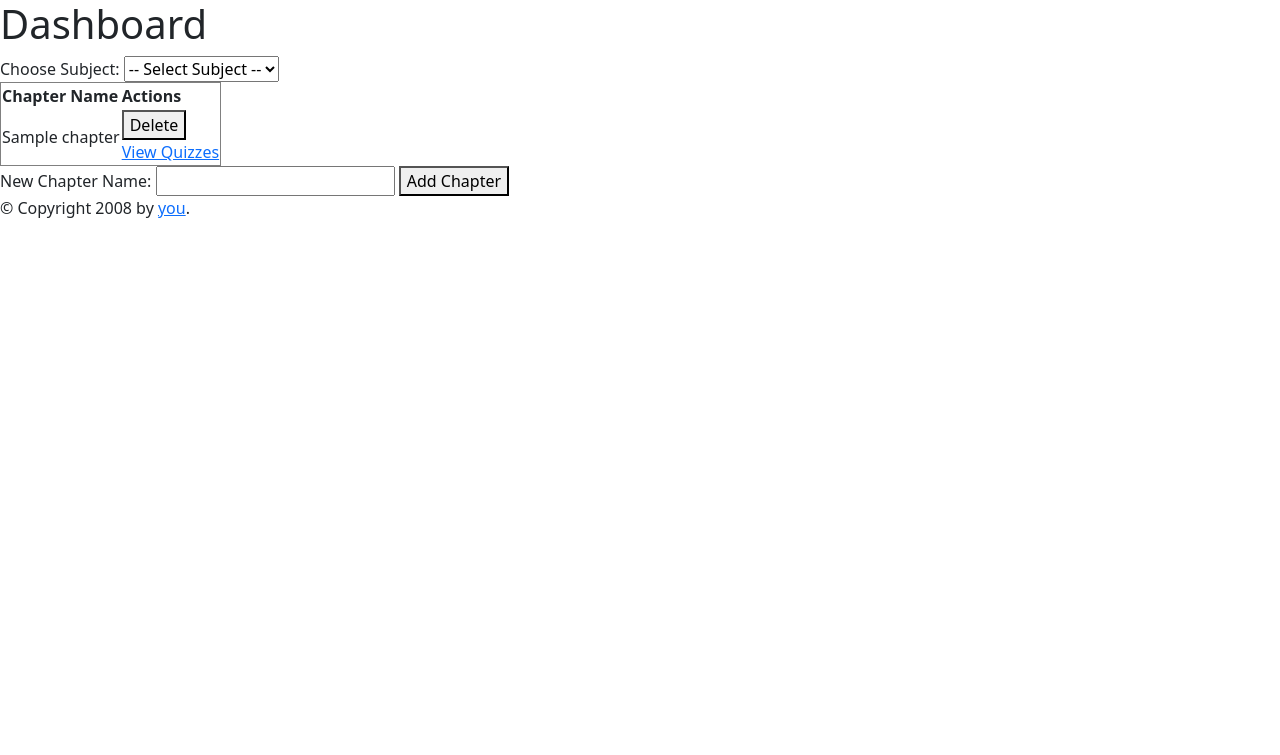
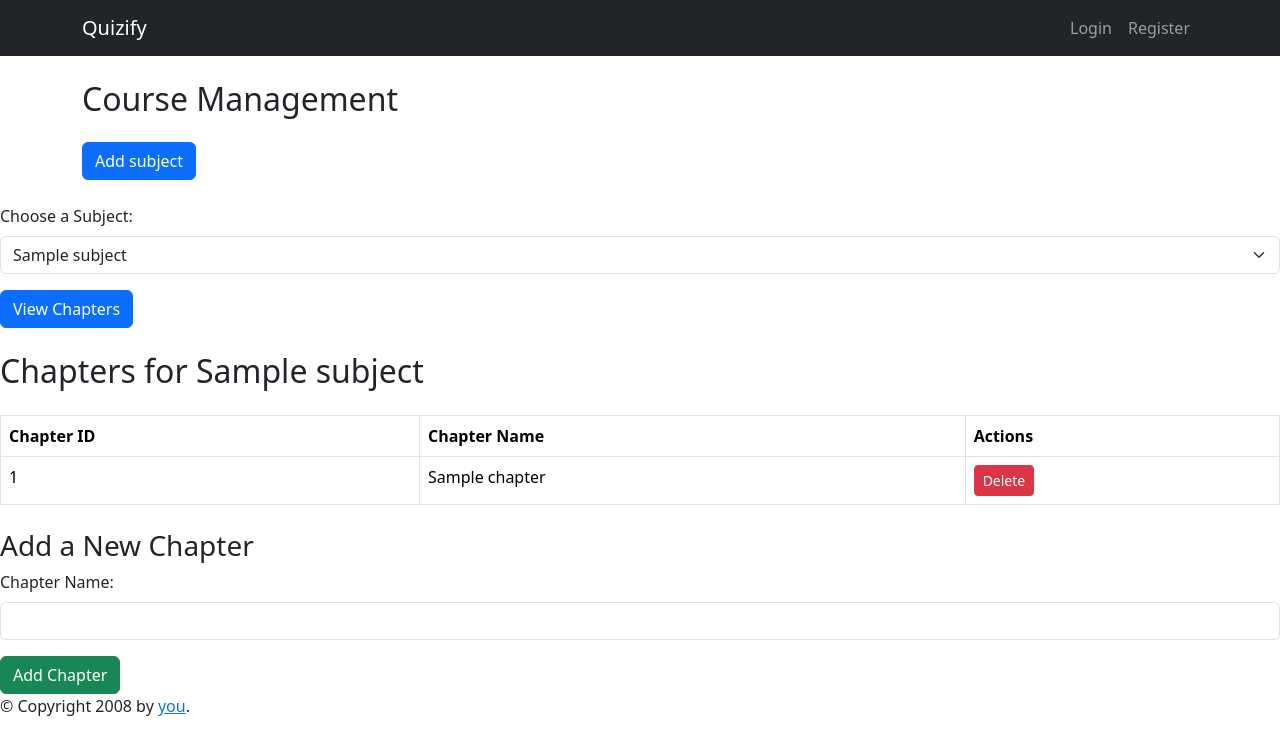
Before and after one commit to devotedayush/Quiz-Master-Mad1, a Flask app: template templates/admin/dashboard.html in a window 1280 px wide. Shown: the top 755 px of the page. Run offline with Flask 3, Linux system fonts and the light colour scheme; tables that the repository leaves empty hold one stand-in row (values such as "Sample post"); the template is opened without the code that fills it: values that come from a table or form of the project are taken from there, most other values are stand-ins (such as "Sample title", 1, 10 or a date in 2020).

Commit message:
" fixed chapter view for each subject, also putin in a landing page and nav bar" left is current subject error

```diff
--- a/app.py
+++ b/app.py
@@ -1,5 +1,5 @@
 # import Flask
-from flask import Flask
+from flask import Flask, render_template
 # setup config, to get config object
 from config import Config
 # setup database object, without inheriting flask app instance
@@ -20,8 +20,14 @@ def create_app():
     with app.app_context():
         db.create_all()
         create_admin_if_not_exists()
+    # define the base route.
+    @app.route("/")
+    def landing_page():
+        return render_template("landing_page.html")
     # return full fledged app.
     return app
+
+
 
 if __name__ == "__main__":
     app = create_app()
--- a/templates/admin/dashboard.html
+++ b/templates/admin/dashboard.html
@@ -1,26 +1,66 @@
-{% extends "base.html" %}
+{% extends 'base.html' %}
 {% block content %}
-    <h1>Dashboard</h1>
+<div class="container my-4">
+    <h2 class="mb-4">Course Management</h1>
+    <!-- Button trigger modal -->
+    <button type="button" class="btn btn-primary" data-bs-toggle="modal" data-bs-target="#addSubjectModal"> Add subject
+    </button>
+    <!-- Modal -->
+    <div class="modal fade" id="addSubjectModal" tabindex="-1" aria-labelledby="addSubjectModalLabel" aria-hidden="true">
+        <div class="modal-dialog">
+            <div class="modal-content">
+                <div class="modal-header">
+                    <h1 class="modal-title fs-5" id="exampleModalLabel">Modal title</h1>
+                    <button type="button" class="btn-close" data-bs-dismiss="modal" aria-label="Close"></button>
+                </div>
+                <div class="modal-body">
+                    <!--form has method(post), action(backedurl to send the post), and id( to fetch it)-->
+                    <form id="addedSubject" action="{{ url_for('admin.add_subject')}}" method="POST">
+                        <!-- for and id pair to attach label with input-->
+                        <div class="mb-3">
+                            <label for="subjectName" class="form-label">Subject Name</label>
+                            <input type="text" class="form-control" id="subjectName" name="subject_name">
+                        </div>
+                        <label for="degreeSelector" class="form-label">Degree Level</label>
+                        <select class="form-select" id="degreeSelector" aria-label="Choose a Degree" name="degree_id">
+                            {% for degree in degrees %} <!-- refrencing each row as object-->
+                            <option value="{{ degree.degree_id }}">{{ degree.degree_level }}</option>
+                            {% endfor %}
+                        </select>
+                        </div>
+                        <div class="modal-footer">
+                            <button type="button" class="btn btn-secondary" data-bs-dismiss="modal">Cancel</button>
+                            <button type="submit" class="btn btn-primary">Add Subject</button>
+                        </div>
+                    </form>
+                </div>
+            </div>
+        </div>
+    </div>
+    <!-- Subject Selection Form -->
+    <div>
+        <form method="POST" action="{{ url_for('admin.get_chapters')}}" class="mb-4">
+            <div class="mb-3">
+                <label for="subject" class="form-label">Choose a Subject:</label>
+                <select name="subject_id" id="subject" class="form-select" required>
+                    {% for subject in subjects %}
+                    <option value="{{ subject.subject_id }}">{{ subject.subject_name }}</option>
+                    {% endfor %}
+                </select>
+            </div>
+            <button type="submit" class="btn btn-primary">View Chapters</button>
+        </form>
+    </div>
 
-    <!-- Subject Selector -->
-    <form method="POST" action="{{ url_for('admin.dashboard') }}">
-        <label for="subject_id">Choose Subject:</label>
-        <select name="subject_id" id="subject_id" onchange="this.form.submit()">
-            <option value="">-- Select Subject --</option>
-            {% for subject in subjects %}
-            <option value="{{ subject.subject_id }}" {% if selected_subject_id==subject.subject_id|string %}selected{% endif
-                %}>
-                {{ subject.subject }}
-            </option>
-            {% endfor %}
-        </select>
-    </form>
-
-    <!-- Chapters Table -->
+    <!-- Display Chapters if a subject is selected -->
     {% if chapters %}
-    <table border="1">
+    <div class="mb-4">
+    <h2 >Chapters for {{ current_subject.subject_name }}</h2>
+    </div>
+    <table class="table table-bordered">
         <thead>
             <tr>
+                <th>Chapter ID</th>
                 <th>Chapter Name</th>
                 <th>Actions</th>
             </tr>
@@ -28,27 +68,41 @@
         <tbody>
             {% for chapter in chapters %}
             <tr>
+                <td>{{ chapter.chapter_id }}</td>
                 <td>{{ chapter.chapter_name }}</td>
                 <td>
-                    <form method="POST" action="{{ url_for('delete_chapter', chapter_id=chapter.chapter_id) }}">
-                        <button type="submit">Delete</button>
+                    <!-- Delete Chapter Form -->
+                    <form method="POST" action="/admin/delete_chapter" class="d-inline">
+                        <input type="hidden" name="chapter_id" value="{{ chapter.chapter_id }}">
+                        <button type="submit" class="btn btn-danger btn-sm">Delete</button>
                     </form>
-                    <a href="#">View Quizzes</a>
-                    <!-- {{ url_for('view_quizzes', chapter_id=chapter.chapter_id) }}-->
                 </td>
             </tr>
             {% endfor %}
         </tbody>
     </table>
-    {% endif %}
 
-    <!-- Add New Chapter -->
-    {% if selected_subject_id %}
-    <form method="POST" action="{{ url_for('add_chapter') }}">
-        <input type="hidden" name="subject_id" value="{{ selected_subject_id }}">
-        <label for="chapter_name">New Chapter Name:</label>
-        <input type="text" id="chapter_name" name="chapter_name" required>
-        <button type="submit">Add Chapter</button>
+
+    <!-- Add Chapter Form -->
+    <h3 class="mt-4">Add a New Chapter</h3>
+    <form method="POST" action="/admin/add_chapter">
+        <input type="hidden" name="subject_id" value="{{ current_subject.subject_id }}">
+        <div class="mb-3">
+            <label for="chapter_name" class="form-label">Chapter Name:</label>
+            <input type="text" name="chapter_name" id="chapter_name" class="form-control" required>
+        </div>
+        <button type="submit" class="btn btn-success">Add Chapter</button>
+    </form>
+    {% else %}
+    <h1> There are no Chapters with in the chose subject</h1>
+    <h3 class="mt-4">Add a New Chapter</h3>
+    <form method="POST" action="/admin/add_chapter">
+        <input type="hidden" name="subject_id" value="{{ current_subject.subject_id }}">
+        <div class="mb-3">
+            <label for="chapter_name" class="form-label">Chapter Name:</label>
+            <input type="text" name="chapter_name" id="chapter_name" class="form-control" required>
+        </div>
+        <button type="submit" class="btn btn-success">Add Chapter</button>
     </form>
     {% endif %}
 {% endblock %}
--- a/templates/base.html
+++ b/templates/base.html
@@ -10,6 +10,7 @@
 </head>
 
 <body>
+    {% include 'navbar.html' %}
     <div id="content">{% block content %}{% endblock %}</div>
     <div id="footer">
         {% block footer %}
--- /dev/null
+++ b/templates/navbar.html
@@ -0,0 +1,42 @@
+<nav class="navbar navbar-expand-lg navbar-dark bg-dark">
+    <div class="container">
+        <a class="navbar-brand" href="#">Quizify</a>
+        <button class="navbar-toggler" type="button" data-bs-toggle="collapse" data-bs-target="#navbarNav">
+            <span class="navbar-toggler-icon"></span>
+        </button>
+        <div class="collapse navbar-collapse" id="navbarNav">
+            <ul class="navbar-nav ms-auto">
+                {% if session.get('user_id') %}
+                    {% if session.get('role') == 'admin' %}
+                        <li class="nav-item">
+                            <a class="nav-link" href="{{ url_for('admin.dashboard') }}">Admin Dashboard</a>
+                        </li>
+                        <li class="nav-item">
+                            <a class="nav-link" href="#">Analytics</a>
+                        </li>
+                        <li class="nav-item">
+                            <a class="nav-link" href="{{ url_for('auth.logout') }}">Logout</a>
+                        </li>
+                    {% elif session.get('role') == 'user' %}
+                        <li class="nav-item">
+                            <a class="nav-link" href="#">Customer Dashboard</a>
+                        </li>
+                        <li class="nav-item">
+                            <a class="nav-link" href="#">Analytics</a>
+                        </li>
+                        <li class="nav-item">
+                            <a class="nav-link" href="{{ url_for('auth.logout') }}">Logout</a>
+                        </li>
+                    {% endif %}
+                {% else %}
+                <li class="nav-item">
+                    <a class="nav-link" href="{{ url_for('auth.login') }}">Login</a>
+                </li>
+                <li class="nav-item">
+                    <a class="nav-link" href="{{ url_for('auth.register') }}">Register</a>
+                </li>
+                {% endif %}
+            </ul>
+        </div>
+    </div>
+</nav>
```
Also changed, not shown: controllers/admin.py (+47 -15 lines), controllers/auth.py (+4 -3 lines), log.md (+10 -0 lines), models.py (+9 -8 lines), templates/landing_page.html (added, +7 -0 lines), instance/database.sqlite3, temp.md (added).
